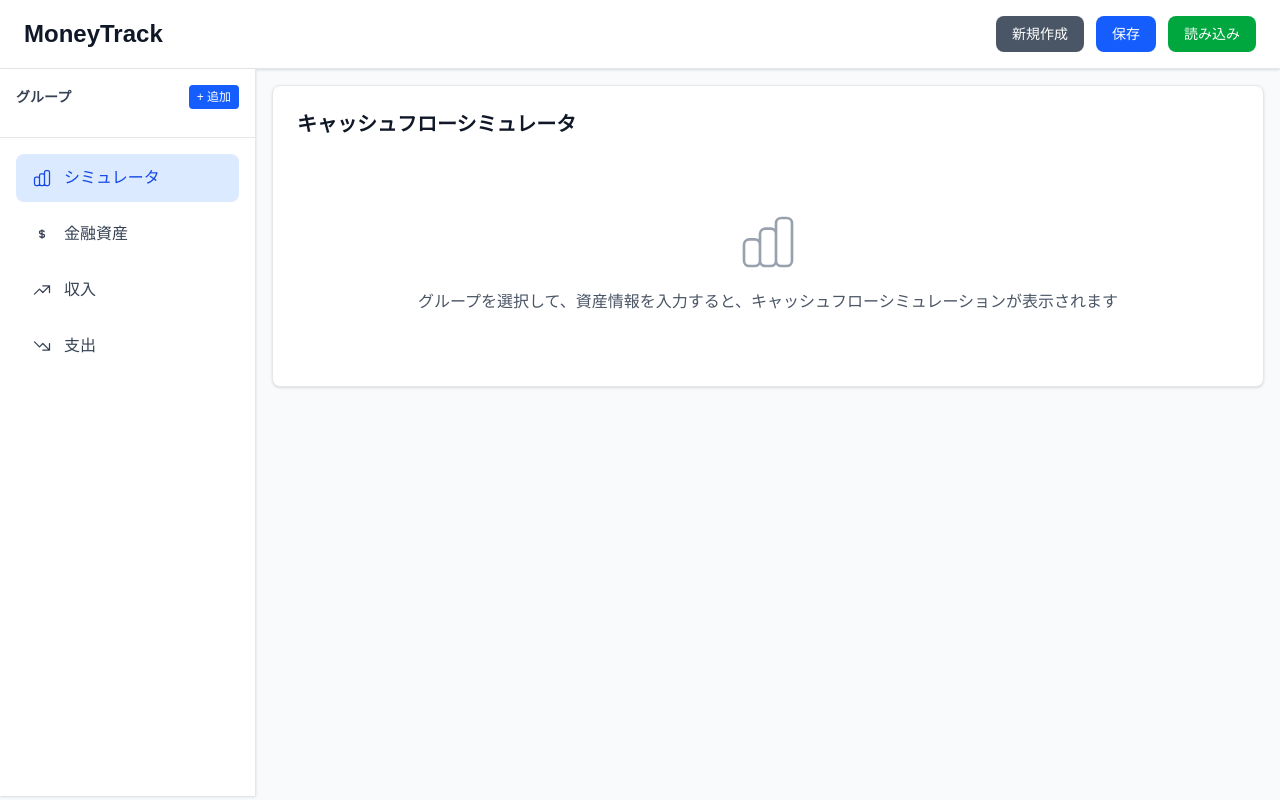
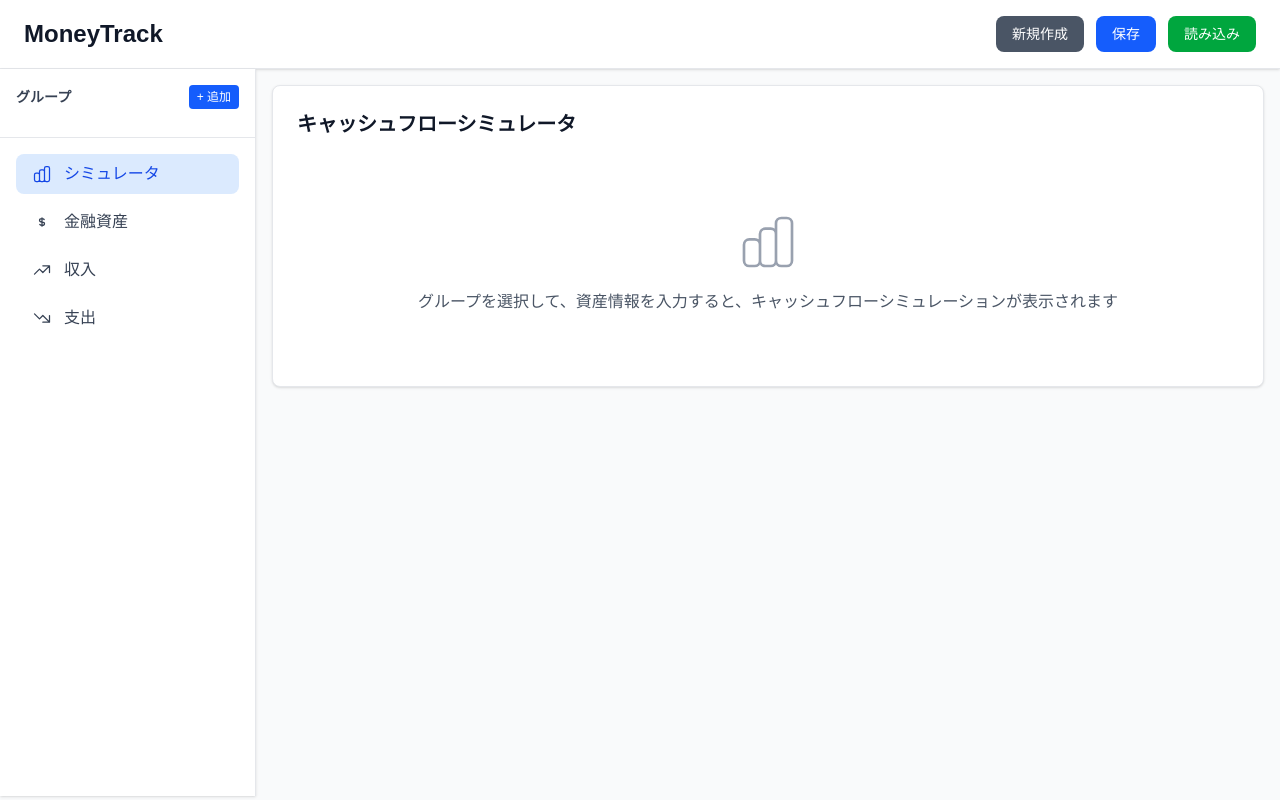
Before and after one commit to IzumiSy/money-track, a Next.js app: page /dashboard/simulator in a window 1280 px wide. Built offline with nearby package versions, Linux system fonts and the light colour scheme.

Commit message:
Tweak paddings

```diff
--- a/src/components/GroupSelector.tsx
+++ b/src/components/GroupSelector.tsx
@@ -93,7 +93,7 @@ export default function GroupSelector() {
         {groups.map((group) => (
           <div
             key={group.id}
-            className="flex items-center justify-between p-2 rounded-lg hover:bg-gray-100 dark:hover:bg-gray-700 transition-colors duration-200"
+            className="flex items-center justify-between py-1 px-2 rounded-lg hover:bg-gray-100 dark:hover:bg-gray-700 transition-colors duration-200"
           >
             <div className="flex items-center flex-1">
               <input
--- a/src/components/Sidebar.tsx
+++ b/src/components/Sidebar.tsx
@@ -99,7 +99,7 @@ export default function Sidebar() {
             <li key={item.href}>
               <Link
                 href={item.href}
-                className={`w-full flex items-center px-4 py-3 text-left rounded-lg transition-colors duration-200 ${
+                className={`w-full flex items-center px-4 py-2 text-left rounded-lg transition-colors duration-200 ${
                   isActive(item.href)
                     ? "bg-blue-100 dark:bg-blue-900 text-blue-700 dark:text-blue-300"
                     : "text-gray-700 dark:text-gray-300 hover:bg-gray-100 dark:hover:bg-gray-700"
```
